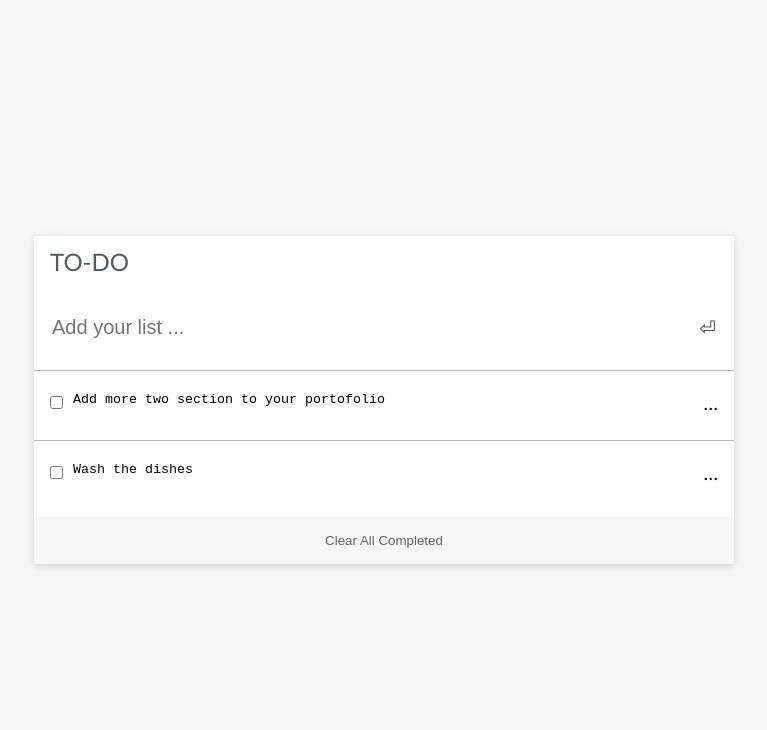
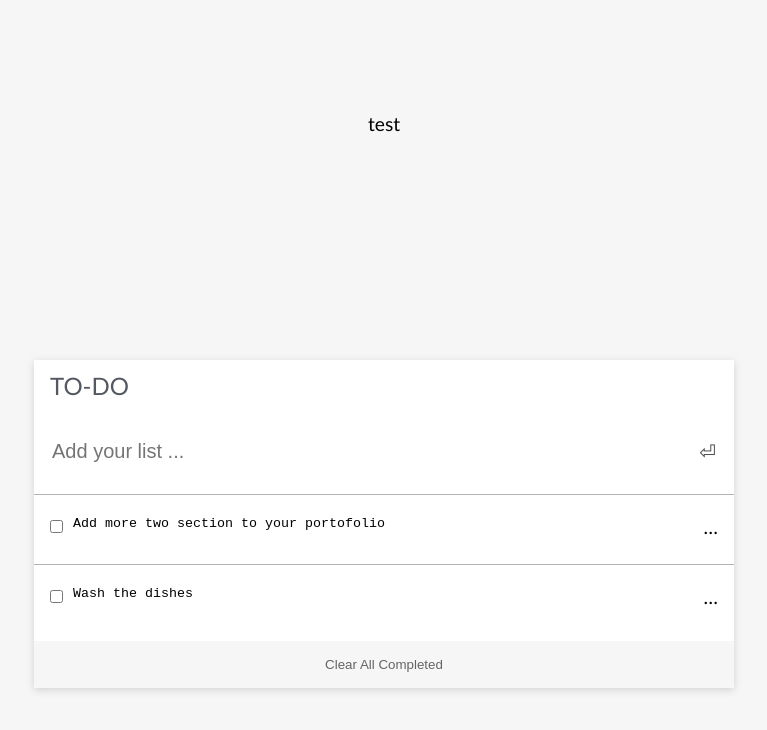
Before and after one commit to Mov305/To-do-list, a website built with webpack: page src/index.html in a window 1280 px wide. Shown: the whole page, without its empty margins (256-1023 px from the left). Built offline with nearby package versions, Linux system fonts and the light colour scheme.

Commit message:
fixing the lighthouse

```diff
--- a/src/index.html
+++ b/src/index.html
@@ -7,6 +7,8 @@
   <title>Document</title>
 </head>
 <body>
-
+  <main>
+    test
+  </main>
 </body>
 </html>
```
